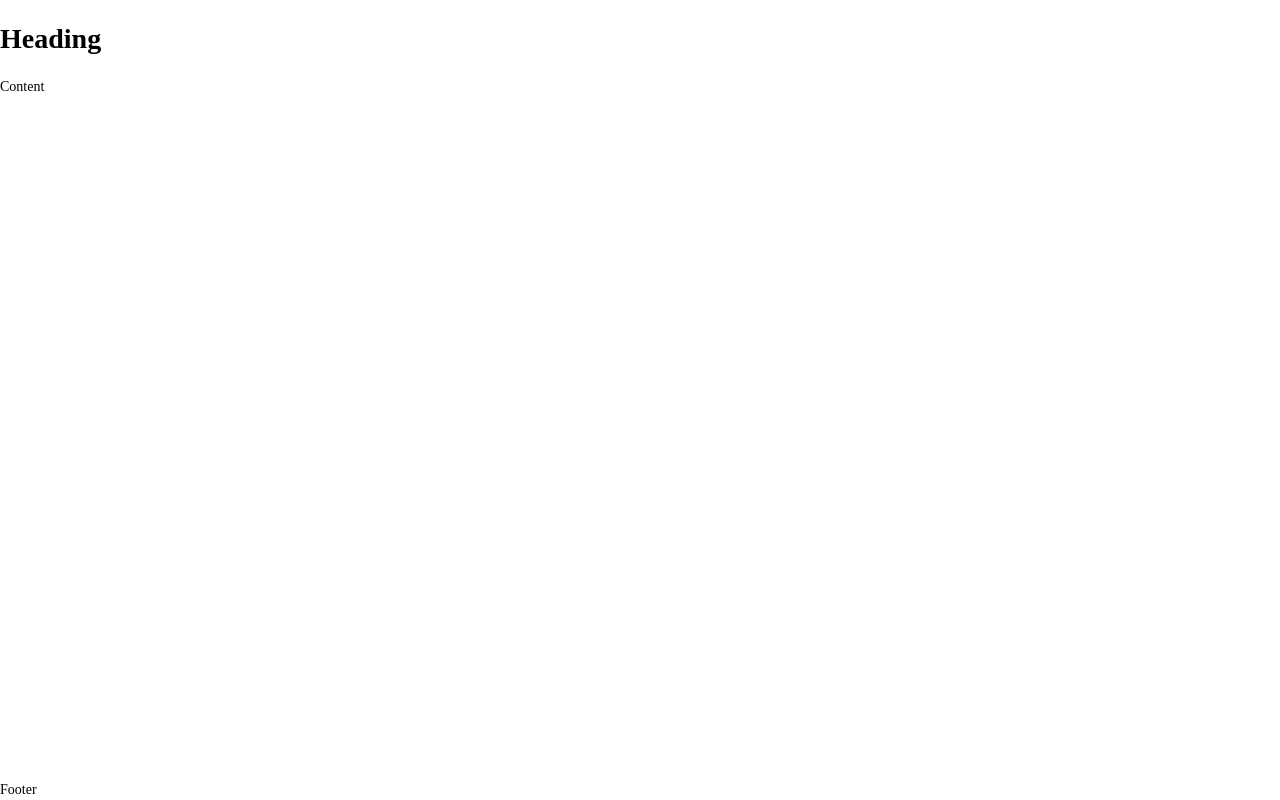
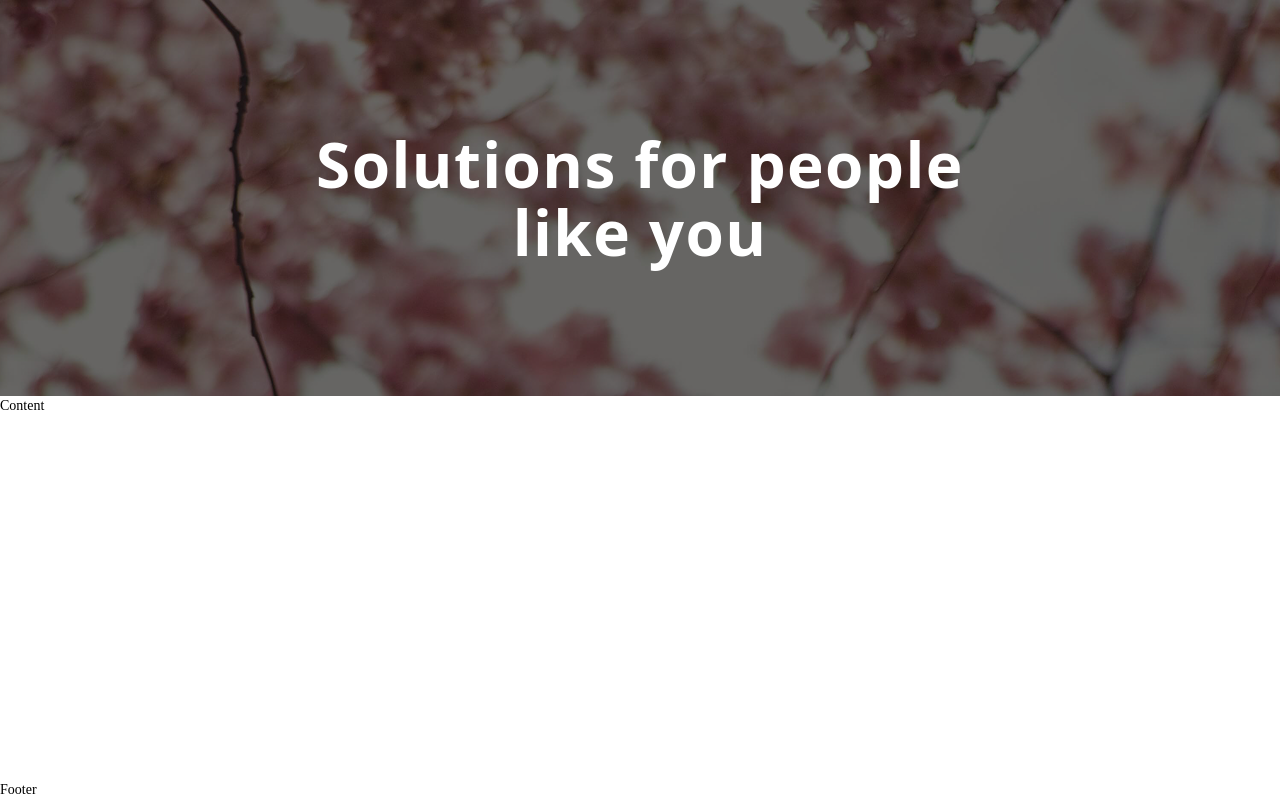
Before and after one commit to TasmanianCat/A-Test-Task-Octo, a website with bundled scripts: page index.html in a window 1280 px wide. Built offline with nearby package versions, Linux system fonts and the light colour scheme; a web font is replaced by a local one.

Commit message:
Finished to work on the header.

```diff
--- /dev/null
+++ b/assets/scss/_breakpoints.scss
@@ -0,0 +1,7 @@
+$breakpoints: (
+  xs: 320px,
+  ssm: 576px,
+  sm: 768px,
+  md: 992px,
+  lg: 1200px,
+);
--- a/assets/scss/_fonts.scss
+++ b/assets/scss/_fonts.scss
@@ -0,0 +1,8 @@
+@font-face {
+  font-family: 'Noto Sans';
+  src: url('./../fonts/NotoSans-VariableFont.ttf') format('truetype-variations');
+  font-weight: 100 900; // Variable weight range
+  font-stretch: 62.5% 100%; // Width axis (important!)
+  font-style: normal;
+  font-display: swap;
+}
--- /dev/null
+++ b/assets/scss/_header.scss
@@ -0,0 +1,93 @@
+@use 'variables' as *;
+@use 'media' as *;
+
+.header {
+  display: block;
+  width: 100%;
+
+  &__content-wrapper {
+    height: 274px;
+    width: 100%;
+    position: relative;
+
+    background-image: url('./../images/header/bg-header.png');
+    background-position: center;
+    background-size: cover;
+    background-repeat: no-repeat;
+
+    @include media-up(ssm) {
+      height: 236px;
+    }
+
+    @include media-up(sm) {
+      height: 276px;
+    }
+
+    @include media-up(md) {
+      height: 340px;
+    }
+
+    @include media-up(lg) {
+      height: 396px;
+    }
+  }
+
+  &__mask-overlay {
+    position: absolute;
+    inset: 0;
+    pointer-events: none;
+  }
+
+  &__mask-overlay::before {
+    content: '';
+    position: absolute;
+    inset: 0;
+
+    /* Mask */
+    -webkit-mask-image: url('./../images/header/bg-header-mask.png');
+    -webkit-mask-repeat: no-repeat;
+    -webkit-mask-position: center;
+    -webkit-mask-size: cover;
+
+    mask-image: url('./../images/header/bg-header-mask.png');
+    mask-repeat: no-repeat;
+    mask-position: center;
+    mask-size: cover;
+
+    /* Fill behind mask */
+    background-color: rgba(1, 1, 1, 0.6);
+    z-index: 0;
+  }
+
+  &__content {
+    z-index: 1;
+    position: relative;
+
+    display: flex;
+    align-items: center;
+    justify-content: center;
+    height: 100%;
+  }
+
+  &__content-heading-wrapper {
+    width: 100%;
+    max-width: 290px;
+    padding-inline: 15px;
+
+    @include media-up(ssm) {
+      max-width: 450px;
+    }
+
+    @include media-up(sm) {
+      max-width: 460px;
+    }
+
+    @include media-up(md) {
+      max-width: 617px;
+    }
+
+    @include media-up(lg) {
+      max-width: 750px;
+    }
+  }
+}
--- /dev/null
+++ b/assets/scss/_media.scss
@@ -0,0 +1,16 @@
+@use 'sass:map';
+@use 'breakpoints' as *;
+
+@mixin media-up($key) {
+  @media (min-width: map.get($breakpoints, $key)) {
+    @content;
+  }
+}
+
+@mixin media-down($key) {
+  $value: map.get($breakpoints, $key) - 0.02px;
+
+  @media (max-width: $value) {
+    @content;
+  }
+}
--- a/assets/scss/_normalize.scss
+++ b/assets/scss/_normalize.scss
@@ -39,7 +39,7 @@ main {
 
 h1 {
   font-size: 2em;
-  margin: 0.67em 0;
+  margin: 0;
 }
 
 /* Grouping content
--- /dev/null
+++ b/assets/scss/_typography.scss
@@ -0,0 +1,24 @@
+@use 'variables' as *;
+@use 'media' as *;
+
+h1 {
+  color: $clr-light;
+  font-family: $font-primary;
+  font-weight: 700;
+  font-size: 46px; // default mobile
+  line-height: 1.05; // line-height: 48px; / font-size: 46px; = 1.04347
+  letter-spacing: 1px;
+  text-align: center;
+
+  @include media-up(md) {
+    font-size: 54px;
+    line-height: 1.1; // line-height: 60px; / font-size: 54px; = 1.1111
+    letter-spacing: 1.2px;
+  }
+
+  @include media-up(lg) {
+    font-size: 62px;
+    line-height: 1.1; // line-height: 68px; / font-size: 62px; = 1.0967
+    letter-spacing: 1.4px;
+  }
+}
--- a/assets/scss/_variables.scss
+++ b/assets/scss/_variables.scss
@@ -0,0 +1,5 @@
+/* Color */
+$clr-light: rgba(255, 255, 255, 1);
+
+/* Fonts */
+$font-primary: 'Noto Sans', sans-serif;
--- a/assets/scss/styles.scss
+++ b/assets/scss/styles.scss
@@ -1,4 +1,7 @@
+@use 'media.scss';
+@use 'variables.scss';
 @use 'normalize.scss';
 @use 'fonts.scss';
-@use 'variables.scss';
+@use 'typography.scss';
 @use 'general.scss';
+@use 'header.scss';
--- a/index.html
+++ b/index.html
@@ -8,25 +8,25 @@
     <meta name="keywords" content="" />
     <link rel="stylesheet" href="assets/css/styles.css" />
     <link rel="shortcut icon" type="image/png" href="#" />
-
-    <title>Title</title>
+    <title>A Test Task</title>
   </head>
-
   <body>
     <!-- Header -->
     <header class="header">
-      <div class="header__content">
-        <div class="header__heading">
-          <h1>Heading</h1>
+      <div class="header__content-wrapper">
+        <div class="header__mask-overlay">
+          <div class="header__content">
+            <div class="header__content-heading-wrapper">
+              <h1>Solutions for people like you</h1>
+            </div>
+          </div>
         </div>
       </div>
     </header>
-
     <!-- Main -->
     <main class="main">
       <div class="main__content">Content</div>
     </main>
-
     <!-- Footer -->
     <footer class="footer">Footer</footer>
     <script type="module" src="assets/js/main.js"></script>
```
Also changed, not shown: assets/images/header/bg-header-mask.png (added), assets/images/header/bg-header.png (added), 2 other files.
